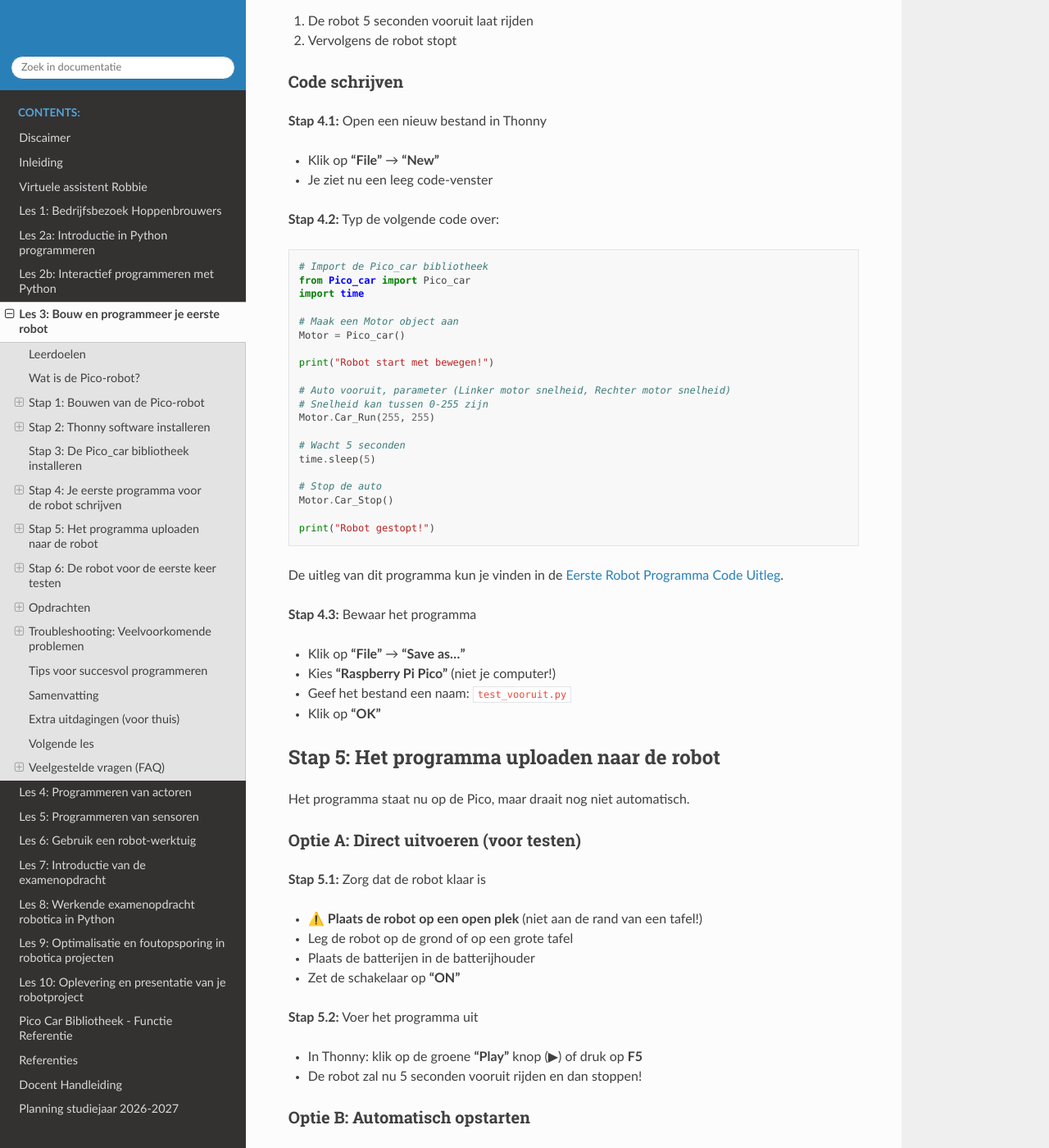
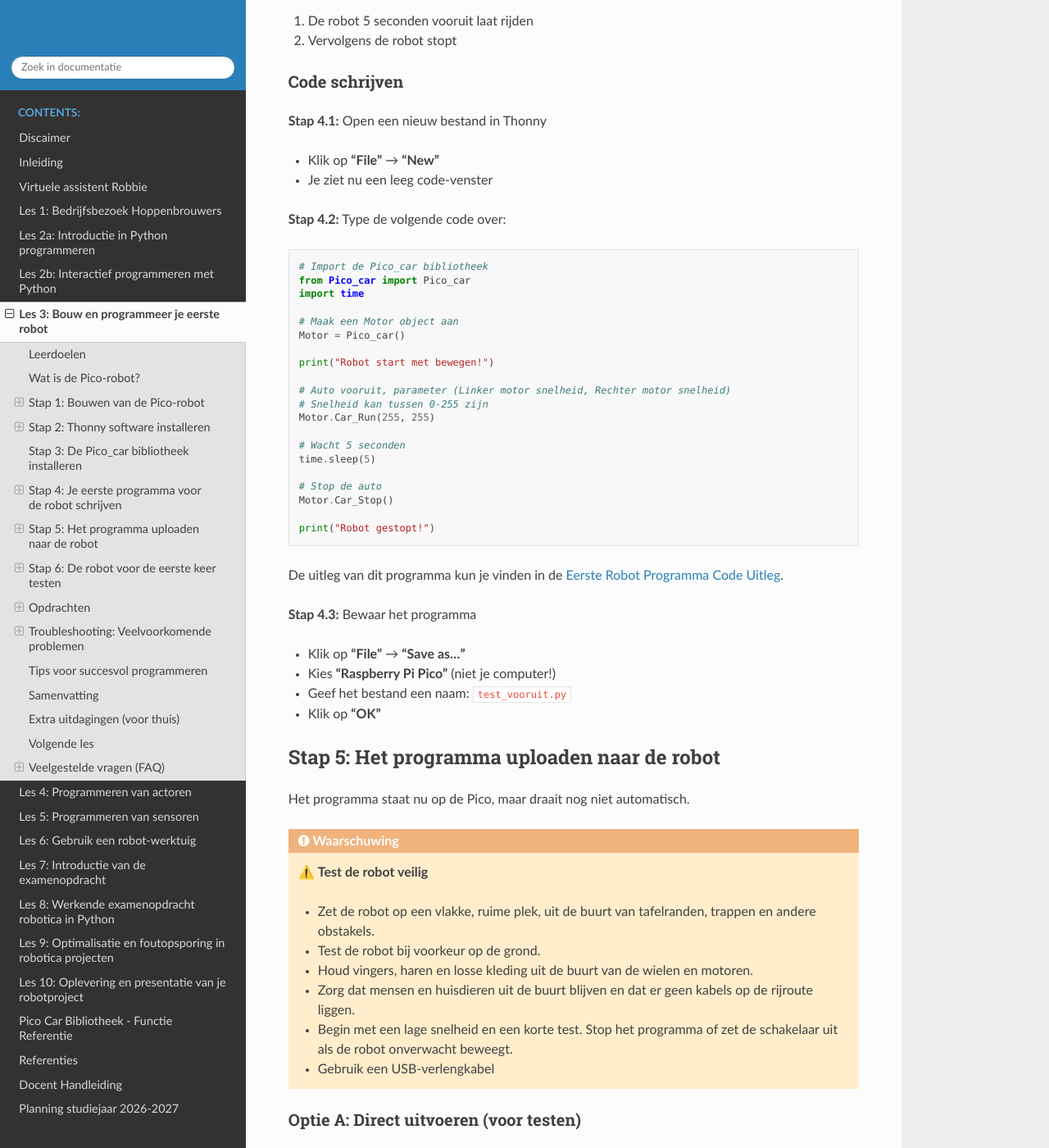
Before and after one commit to AvansMechatronica/vabokCursusRoboticaMetPython, a Sphinx documentation site: the page built from documentation/documentation/les3.md, in a window 1280 px wide and 1400 px high, scrolled down 3501 px. Shown: the whole window at 82% size. Built offline with Sphinx 7.4.7 and the Read the Docs theme 3.1.0, drawn with Linux system fonts in a browser that asks for light colours.

Commit message:
20261109

````diff
--- a/documentation/documentation/les3.md
+++ b/documentation/documentation/les3.md
@@ -107,7 +107,7 @@ We schrijven een eenvoudig programma dat:
 - Klik op **"File"** → **"New"**
 - Je ziet nu een leeg code-venster
 
-**Stap 4.2:** Typ de volgende code over:
+**Stap 4.2:** Type de volgende code over:
 
 ```python
 # Import de Pico_car bibliotheek
@@ -142,6 +142,17 @@ De uitleg van dit  programma kun je vinden in de [Eerste Robot Programma Code Ui
 ## Stap 5: Het programma uploaden naar de robot
 
 Het programma staat nu op de Pico, maar draait nog niet automatisch.
+
+:::{warning}
+⚠️ **Test de robot veilig**
+  * Zet de robot op een vlakke, ruime plek, uit de buurt van tafelranden, trappen en andere obstakels.
+  * Test de robot bij voorkeur op de grond.
+  * Houd vingers, haren en losse kleding uit de buurt van de wielen en motoren.
+  * Zorg dat mensen en huisdieren uit de buurt blijven en dat er geen kabels op de rijroute liggen.
+  * Begin met een lage snelheid en een korte test. Stop het programma of zet de schakelaar uit als de robot onverwacht beweegt.
+  * Gebruik een USB-verlengkabel
+
+:::
 
 ### Optie A: Direct uitvoeren (voor testen)
 
@@ -327,7 +338,8 @@ Programmeer de robot om:
 2. Een volledige draai te maken (360 graden)
 3. Terug te rijden naar het beginpunt
 
-**Tip:** Experimenteer met de tijd voor de draai. Begin met 1 seconde en pas aan totdat het precies een volledige draai is.
+:::{tip} Experimenteer met de tijd voor de draai. Begin met 1 seconde en pas aan totdat het precies een volledige draai is.
+:::
 
 ## Troubleshooting: Veelvoorkomende problemen
 
````
